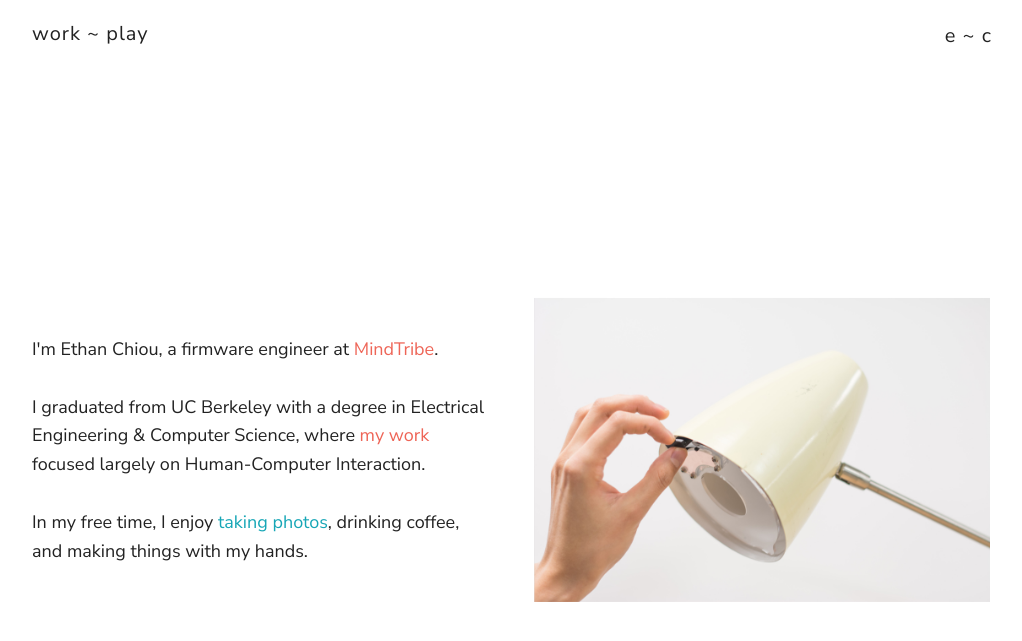
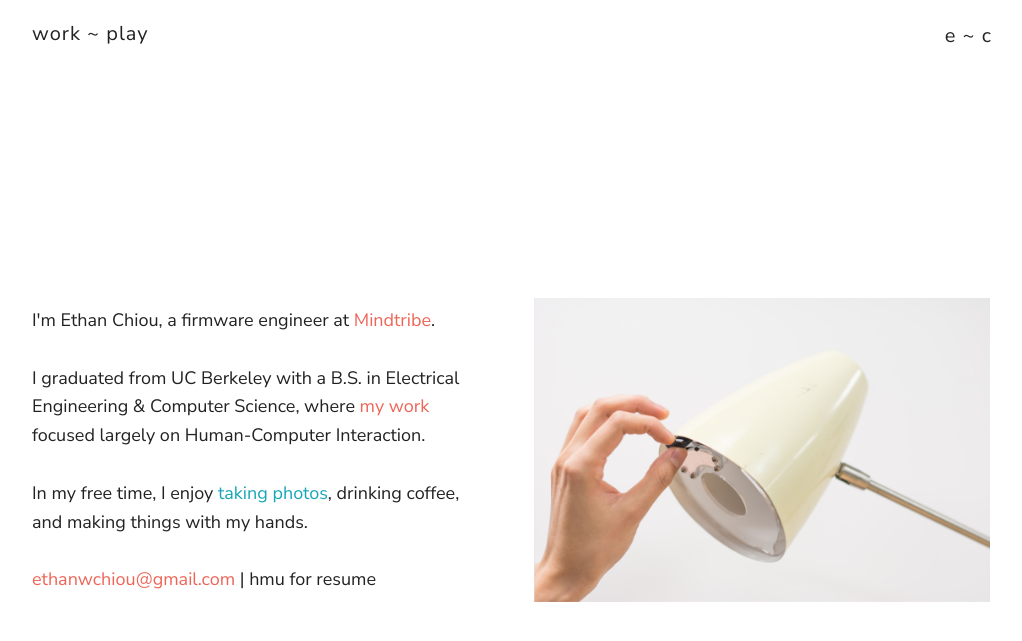
Before and after one commit to echiou/echiou.github.io, a Jekyll site: the page built from index.html, in a window 1280 px wide. Shown: the top 641 px of the page, without its empty margins (128-1150 px from the left). Built offline with Jekyll 4.4.1, drawn with Linux system fonts in a browser that asks for light colours; nearby versions of some CDN libraries.

Commit message:
small css changes

```diff
--- a/_config.yml
+++ b/_config.yml
@@ -4,6 +4,7 @@
 baseurl: "" # the subpath of your site, e.g. /blog/
 url: "echiou.com" # the base hostname & protocol for your site
 github_username: echiou
+email: "ethanwchiou@gmail.com"
 
 # Build settings
 markdown: kramdown
--- a/_includes/footer.html
+++ b/_includes/footer.html
@@ -4,8 +4,8 @@
       <div class="twelve columns u-center">
         <p class="footer-copyright"><span class="fa fa-copyright"></span> Ethan Chiou 2017</p>
         <ul class="footer-list">
-          <li class="footer-item"><a href="https://github.com/echiou"><span class="fa fa-code-fork"></span> GitHub</a></li>
-          <li class="footer-item"><a href="https://500px.com/echiou"><span class="fa fa-500px"></span> 500px</a></li>
+          <li class="footer-item"><a href="mailto:{{ site.email | encode_email }}"><span class="fa fa-envelope-o"></span> email</a></li>
+          <li class="footer-item"><a href="https://github.com/echiou"><span class="fa fa-code-fork"></span> github</a></li>
         </ul>
       </div>
     </div>
--- a/css/main.scss
+++ b/css/main.scss
@@ -232,6 +232,11 @@
   }
 }
 
+.index-text {
+  margin-top: 0rem;
+  margin-bottom: 0rem;
+}
+
 #index-pic-container {
   position: relative;
   width: 100%;
@@ -414,7 +419,7 @@
 }
 
 .footer-copyright {
-  margin-bottom: 0.6 rem;
+  margin-bottom: 0.6rem;
 }
 
 .footer-list {
--- a/index.html
+++ b/index.html
@@ -6,8 +6,15 @@
     <div class="container u-vertical-align">
       <div class="row index-content">
         <div class="six columns index-left u-vertical-align">
-          I'm Ethan Chiou, a firmware engineer at <a href="http://mindtribe.com" target="_blank" class="index-link work-color" id="index-mindtribe">MindTribe</a>.<br><br>I graduated from UC Berkeley with a degree in Electrical Engineering & Computer Science, where <a href="/work" class="index-link work-color" id="index-hci">my work</a> focused largely on Human-Computer Interaction.<br><br>In my free time, I enjoy <a href="/blog" class="index-link play-color" id="index-photos">taking photos</a>, drinking coffee, and making things with my hands.
-          <br>
+          <p class="index-text">
+            I'm Ethan Chiou, a firmware engineer at <a href="http://mindtribe.com" target="_blank" class="index-link work-color" id="index-mindtribe">Mindtribe</a>.
+            <br><br>
+            I graduated from UC Berkeley with a B.S. in Electrical Engineering & Computer Science, where <a href="/work" class="index-link work-color" id="index-hci">my work</a> focused largely on Human-Computer Interaction.
+            <br><br>
+            In my free time, I enjoy <a href="/blog" class="index-link play-color" id="index-photos">taking photos</a>, drinking coffee, and making things with my hands.
+            <br><br>
+            <a href="mailto:{{ site.email | encode_email }}" class="index-link work-color">ethanwchiou@gmail.com</a> | hmu for resume
+          </p>
         </div>
         <div class="six columns index-right u-vertical-align">
           <div id="index-pic-container">
```
